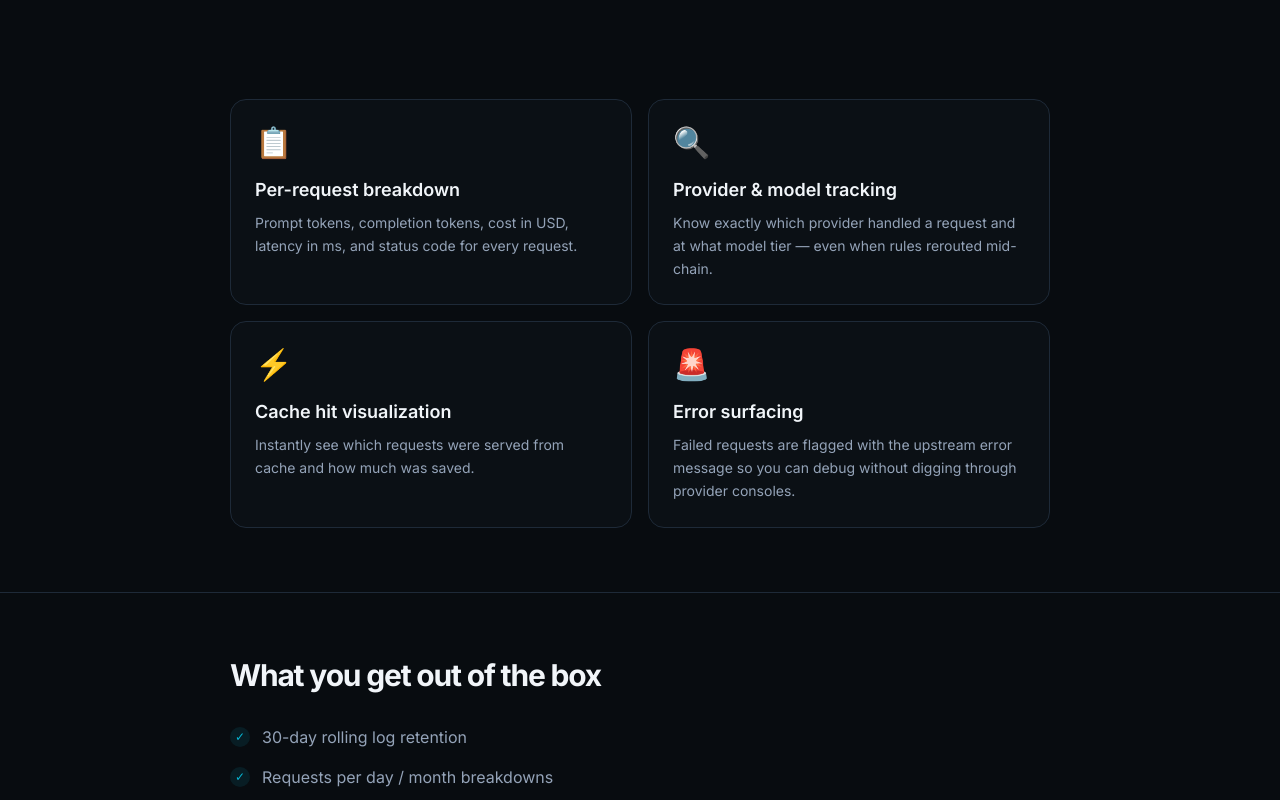
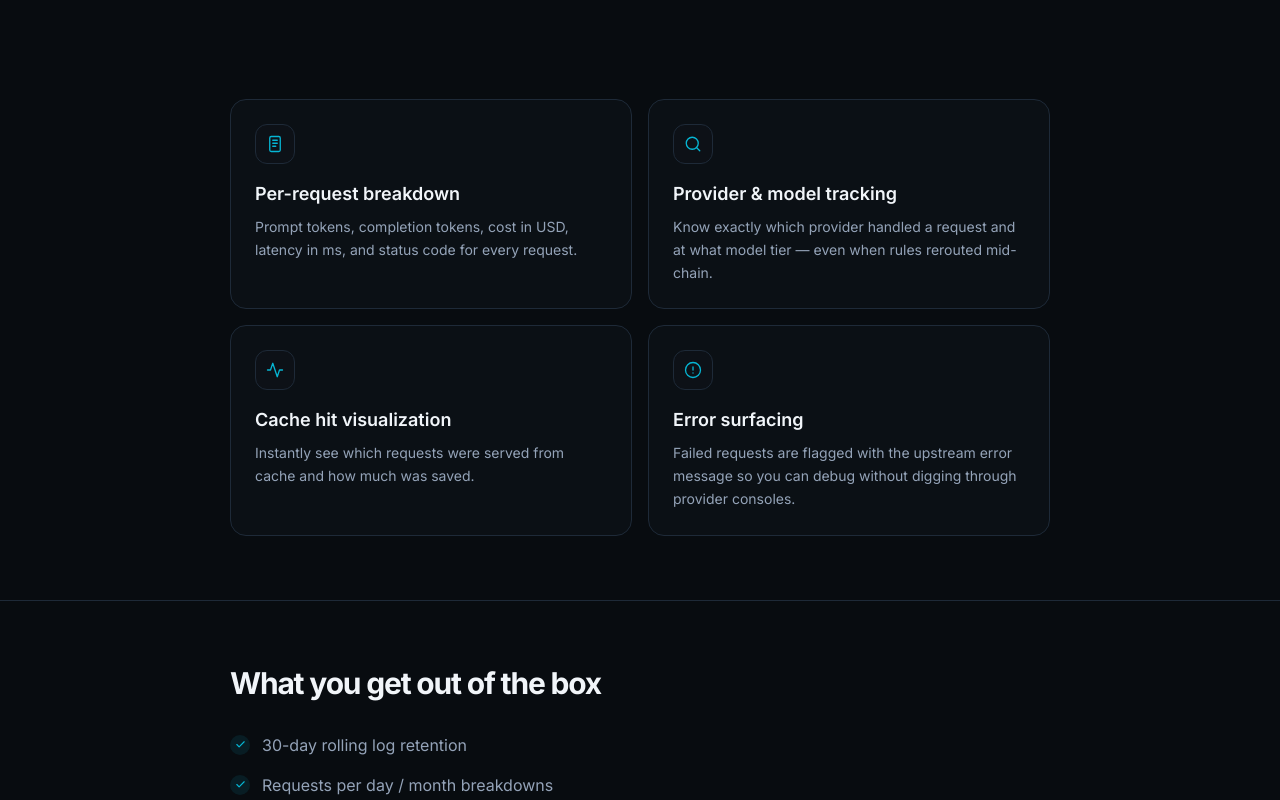
Before and after one commit to NarenS31/inferix, a Next.js app in the folder dashboard/: page /product/logs in a window 1280 px wide. Shown: the part 540-1340 px from the top of the page. Built offline with nearby package versions, Linux system fonts and the light colour scheme.

Commit message:
Replace all emoji icons with SVG icons

```diff
--- a/dashboard/app/landing/page.tsx
+++ b/dashboard/app/landing/page.tsx
@@ -651,7 +651,7 @@ export default function LandingPage() {
                   <div className="mt-8 space-y-4 border-t border-[#1E2A38] pt-8">
                     {plan.features.map((feature) => (
                       <div key={feature} className="flex items-start gap-3 text-sm leading-6 text-[#CBD5E1]">
-                        <span className="mt-0.5 text-[#06B6D4]">✓</span>
+                        <span className="mt-0.5 shrink-0 text-[#06B6D4]"><svg xmlns="http://www.w3.org/2000/svg" width="14" height="14" viewBox="0 0 24 24" fill="none" stroke="currentColor" strokeWidth="2.5" strokeLinecap="round" strokeLinejoin="round"><polyline points="20 6 9 17 4 12"/></svg></span>
                         <span>{feature}</span>
                       </div>
                     ))}
--- a/dashboard/app/pricing/page.tsx
+++ b/dashboard/app/pricing/page.tsx
@@ -88,7 +88,7 @@ export default function PricingPage() {
               <ul className="mt-6 flex-1 space-y-3">
                 {plan.features.map((f) => (
                   <li key={f} className="flex items-start gap-2.5 text-sm text-[#94A3B8]">
-                    <span className="mt-0.5 text-[#06B6D4]">✓</span>
+                    <span className="mt-0.5 shrink-0 text-[#06B6D4]"><svg xmlns="http://www.w3.org/2000/svg" width="14" height="14" viewBox="0 0 24 24" fill="none" stroke="currentColor" strokeWidth="2.5" strokeLinecap="round" strokeLinejoin="round"><polyline points="20 6 9 17 4 12"/></svg></span>
                     {f}
                   </li>
                 ))}
--- a/dashboard/app/product/logs/page.tsx
+++ b/dashboard/app/product/logs/page.tsx
@@ -17,10 +17,10 @@ export default function LogsPage() {
 
       <ContentSection>
         <FeatureGrid items={[
-          { title: "Per-request breakdown", description: "Prompt tokens, completion tokens, cost in USD, latency in ms, and status code for every request.", icon: "📋" },
-          { title: "Provider & model tracking", description: "Know exactly which provider handled a request and at what model tier — even when rules rerouted mid-chain.", icon: "🔍" },
-          { title: "Cache hit visualization", description: "Instantly see which requests were served from cache and how much was saved.", icon: "⚡" },
-          { title: "Error surfacing", description: "Failed requests are flagged with the upstream error message so you can debug without digging through provider consoles.", icon: "🚨" },
+          { title: "Per-request breakdown", description: "Prompt tokens, completion tokens, cost in USD, latency in ms, and status code for every request.", icon: <svg xmlns="http://www.w3.org/2000/svg" width="18" height="18" viewBox="0 0 24 24" fill="none" stroke="currentColor" strokeWidth="1.75" strokeLinecap="round" strokeLinejoin="round"><rect x="5" y="2" width="14" height="20" rx="2"/><line x1="9" y1="7" x2="15" y2="7"/><line x1="9" y1="11" x2="15" y2="11"/><line x1="9" y1="15" x2="13" y2="15"/></svg> },
+          { title: "Provider & model tracking", description: "Know exactly which provider handled a request and at what model tier — even when rules rerouted mid-chain.", icon: <svg xmlns="http://www.w3.org/2000/svg" width="18" height="18" viewBox="0 0 24 24" fill="none" stroke="currentColor" strokeWidth="1.75" strokeLinecap="round" strokeLinejoin="round"><circle cx="11" cy="11" r="8"/><line x1="21" y1="21" x2="16.65" y2="16.65"/></svg> },
+          { title: "Cache hit visualization", description: "Instantly see which requests were served from cache and how much was saved.", icon: <svg xmlns="http://www.w3.org/2000/svg" width="18" height="18" viewBox="0 0 24 24" fill="none" stroke="currentColor" strokeWidth="1.75" strokeLinecap="round" strokeLinejoin="round"><polyline points="22 12 18 12 15 21 9 3 6 12 2 12"/></svg> },
+          { title: "Error surfacing", description: "Failed requests are flagged with the upstream error message so you can debug without digging through provider consoles.", icon: <svg xmlns="http://www.w3.org/2000/svg" width="18" height="18" viewBox="0 0 24 24" fill="none" stroke="currentColor" strokeWidth="1.75" strokeLinecap="round" strokeLinejoin="round"><circle cx="12" cy="12" r="10"/><line x1="12" y1="8" x2="12" y2="12"/><line x1="12" y1="16" x2="12.01" y2="16"/></svg> },
         ]} />
       </ContentSection>
 
@@ -36,7 +36,7 @@ export default function LogsPage() {
             "REST API access to your own logs",
           ].map((item) => (
             <li key={item} className="flex items-start gap-3 text-[#94A3B8]">
-              <span className="mt-0.5 h-5 w-5 flex-shrink-0 rounded-full bg-[#06B6D4]/10 flex items-center justify-center text-[#06B6D4] text-xs">✓</span>
+              <span className="mt-0.5 h-5 w-5 flex-shrink-0 rounded-full bg-[#06B6D4]/10 flex items-center justify-center text-[#06B6D4]"><svg xmlns="http://www.w3.org/2000/svg" width="11" height="11" viewBox="0 0 24 24" fill="none" stroke="currentColor" strokeWidth="2.5" strokeLinecap="round" strokeLinejoin="round"><polyline points="20 6 9 17 4 12"/></svg></span>
               {item}
             </li>
           ))}
--- a/dashboard/app/product/routing/page.tsx
+++ b/dashboard/app/product/routing/page.tsx
@@ -17,10 +17,10 @@ export default function RoutingPage() {
 
       <ContentSection>
         <FeatureGrid items={[
-          { title: "Cost ceilings", description: "Set a max spend-per-request threshold. Inferix routes to the cheapest model that fits.", icon: "💰" },
-          { title: "Model escalation chains", description: "Define an ordered list of models. Inferix falls back up the chain when cheaper options can't handle the request.", icon: "⛓️" },
-          { title: "Latency fallback", description: "When a model is slow, Inferix automatically switches to a faster alternative mid-chain.", icon: "⚡" },
-          { title: "Per-endpoint rules", description: "Apply different routing logic to each endpoint tag so creative tasks and classification tasks use different models.", icon: "🎯" },
+          { title: "Cost ceilings", description: "Set a max spend-per-request threshold. Inferix routes to the cheapest model that fits.", icon: <svg xmlns="http://www.w3.org/2000/svg" width="18" height="18" viewBox="0 0 24 24" fill="none" stroke="currentColor" strokeWidth="1.75" strokeLinecap="round" strokeLinejoin="round"><circle cx="12" cy="12" r="10"/><path d="M16 8h-6a2 2 0 1 0 0 4h4a2 2 0 1 1 0 4H8"/><path d="M12 18V6"/></svg> },
+          { title: "Model escalation chains", description: "Define an ordered list of models. Inferix falls back up the chain when cheaper options can't handle the request.", icon: <svg xmlns="http://www.w3.org/2000/svg" width="18" height="18" viewBox="0 0 24 24" fill="none" stroke="currentColor" strokeWidth="1.75" strokeLinecap="round" strokeLinejoin="round"><path d="M8 6H4a2 2 0 0 0-2 2v8a2 2 0 0 0 2 2h4"/><path d="M16 18h4a2 2 0 0 0 2-2V8a2 2 0 0 0-2-2h-4"/><path d="M12 2v4"/><path d="M12 18v4"/><path d="M8 12h8"/></svg> },
+          { title: "Latency fallback", description: "When a model is slow, Inferix automatically switches to a faster alternative mid-chain.", icon: <svg xmlns="http://www.w3.org/2000/svg" width="18" height="18" viewBox="0 0 24 24" fill="none" stroke="currentColor" strokeWidth="1.75" strokeLinecap="round" strokeLinejoin="round"><polygon points="13 2 3 14 12 14 11 22 21 10 12 10 13 2"/></svg> },
+          { title: "Per-endpoint rules", description: "Apply different routing logic to each endpoint tag so creative tasks and classification tasks use different models.", icon: <svg xmlns="http://www.w3.org/2000/svg" width="18" height="18" viewBox="0 0 24 24" fill="none" stroke="currentColor" strokeWidth="1.75" strokeLinecap="round" strokeLinejoin="round"><circle cx="12" cy="12" r="10"/><circle cx="12" cy="12" r="3"/></svg> },
         ]} />
       </ContentSection>
 
--- a/dashboard/components/marketing-layout.tsx
+++ b/dashboard/components/marketing-layout.tsx
@@ -58,12 +58,12 @@ export function ContentSection({ children, className = "" }: { children: React.R
   );
 }
 
-export function FeatureGrid({ items }: { items: { title: string; description: string; icon?: string }[] }) {
+export function FeatureGrid({ items }: { items: { title: string; description: string; icon?: React.ReactNode }[] }) {
   return (
     <div className="grid gap-4 md:grid-cols-2">
       {items.map((item) => (
         <div key={item.title} className="rounded-2xl border border-[#1E2A38] bg-[#0B1015] p-6">
-          {item.icon && <div className="mb-4 text-3xl">{item.icon}</div>}
+          {item.icon && <div className="mb-4 flex h-10 w-10 items-center justify-center rounded-xl border border-[#1E2A38] bg-[#0D1117] text-[#06B6D4]">{item.icon}</div>}
           <h3 className="text-lg font-semibold text-[#F1F5F9]">{item.title}</h3>
           <p className="mt-2 text-sm leading-relaxed text-[#94A3B8]">{item.description}</p>
         </div>
```
Also changed, not shown: dashboard/app/product/caching/page.tsx (+4 -4 lines), 1 other file (tests, documents, lock files or other folders).
